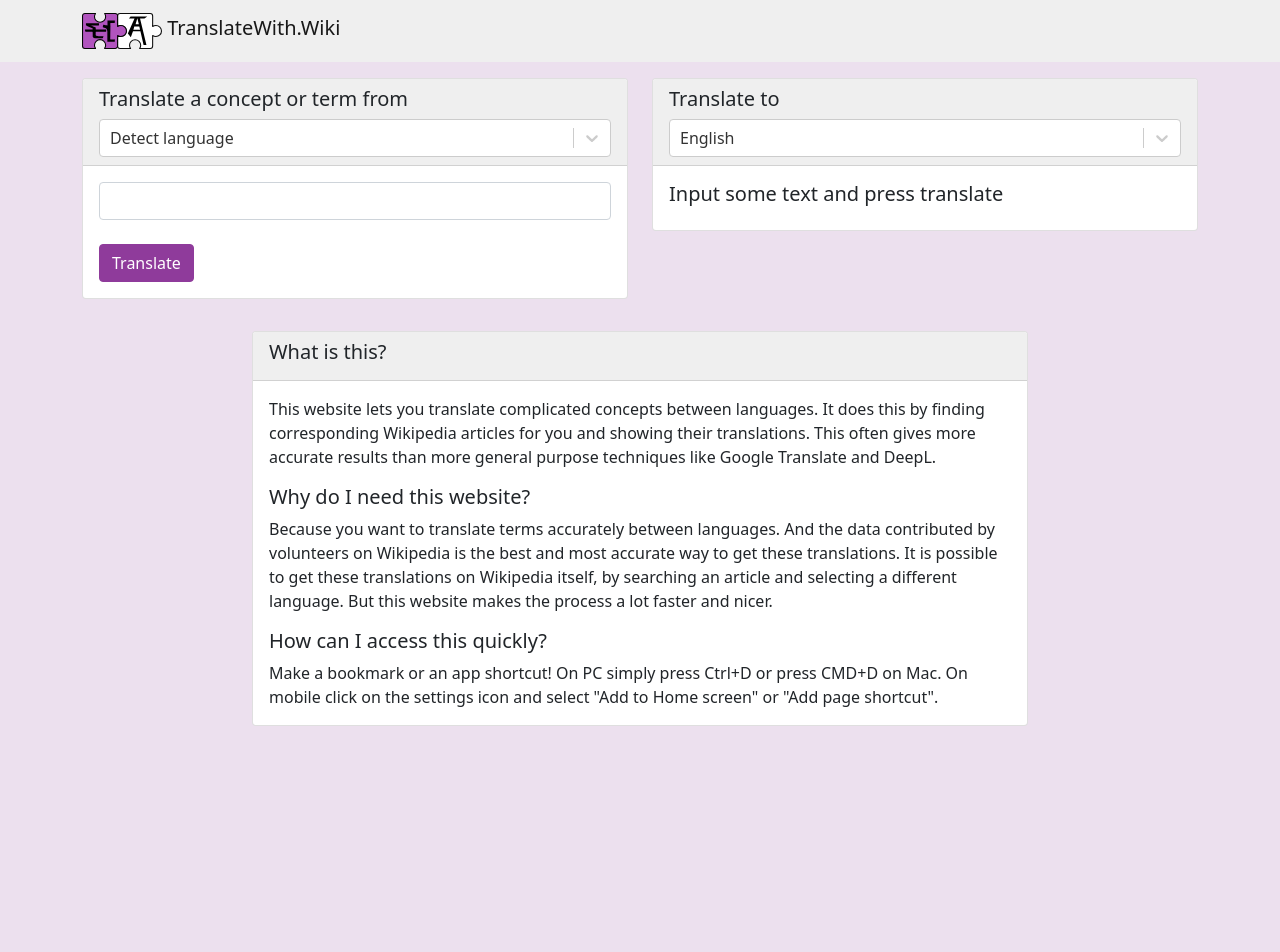
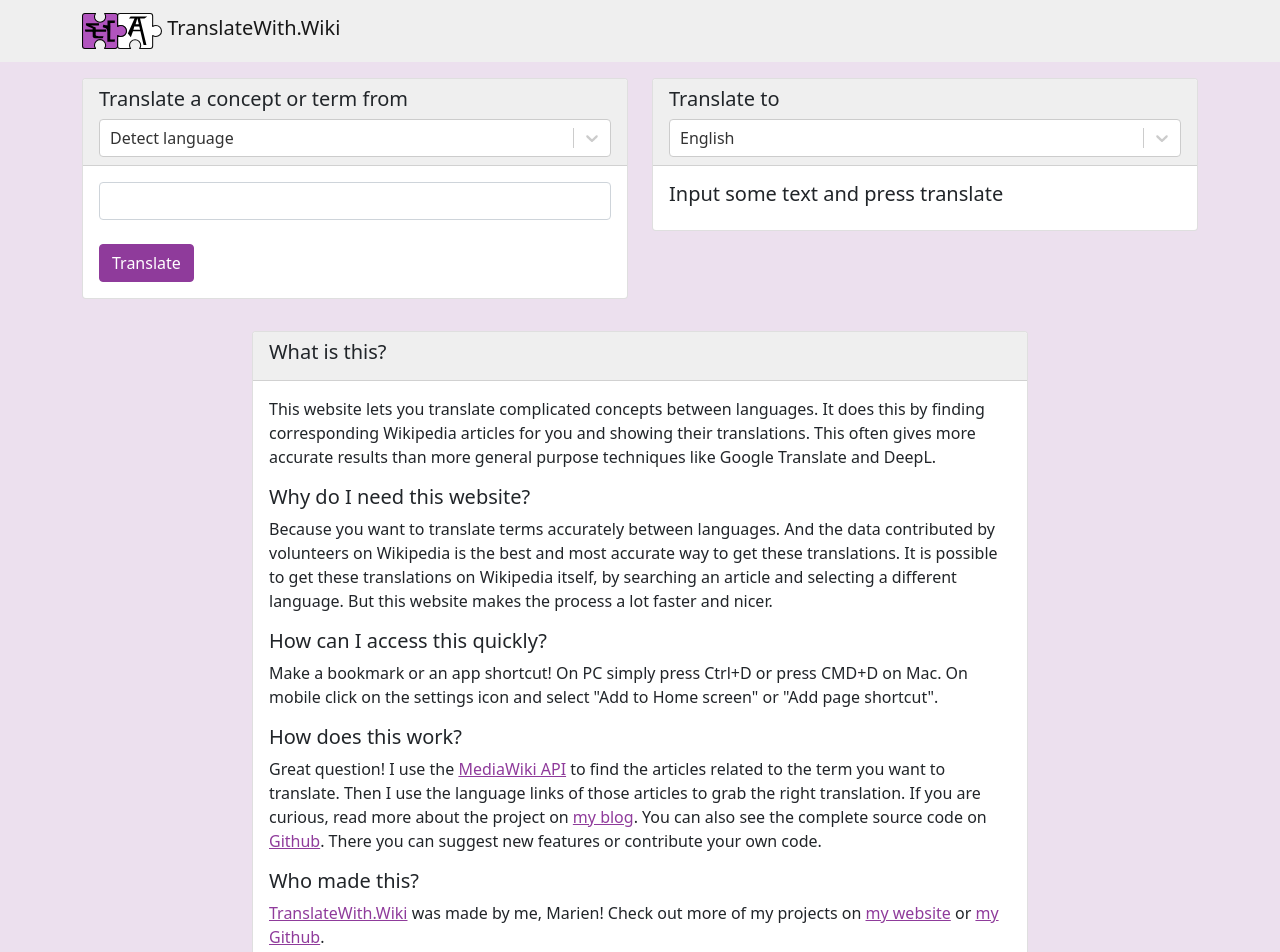
Before and after one commit to raatmarien/translatewith-wiki, a React (Create React App) app in the folder frontend/: page / in a window 1280 px wide. Shown: the top 952 px of the page. Before the commit the page ends 800 px from the top, so only its background shows below. Built offline with nearby package versions, Linux system fonts and the light colour scheme.

Commit message:
Add more info to ExplanationComponent

```diff
--- a/frontend/src/ExplanationComponent.tsx
+++ b/frontend/src/ExplanationComponent.tsx
@@ -71,6 +71,33 @@ class ExplanationComponent extends React.Component<Props, State> {
                 settings icon and select "Add to Home screen" or "Add
                 page shortcut".
               </Card.Text>
+
+              <Card.Title>
+                How does this work?
+              </Card.Title>
+
+              <Card.Text>
+                Great question! I use
+                the <a href="https://www.mediawiki.org/wiki/API:Main_page">MediaWiki API</a> to
+                find the articles related to the term you want to translate. Then I use
+                the language links of those articles to grab the right translation. If you
+                are curious, read more about the project on <a
+                href="https://marienraat.nl/blog/posts/translatewith-wiki/">my
+                blog</a>. You can also see the complete source code on <a
+                href="https://github.com/raatmarien/translatewith-wiki">Github</a>. There
+                you can suggest new features or contribute your own code.
+              </Card.Text>
+
+              <Card.Title>
+                Who made this?
+              </Card.Title>
+
+              <Card.Text>
+                <a href="https://translatewith.wiki">TranslateWith.Wiki</a> was made by
+                me, Marien! Check out more of my projects on <a
+                                                               href="https://marienraat.nl">my
+                  website</a> or <a href="https://github.com/raatmarien">my Github</a>.
+              </Card.Text>
             </Card.Body>
           </Card>
         </div>
```
Also changed, not shown: 1 other file (tests, documents, lock files or other folders).
